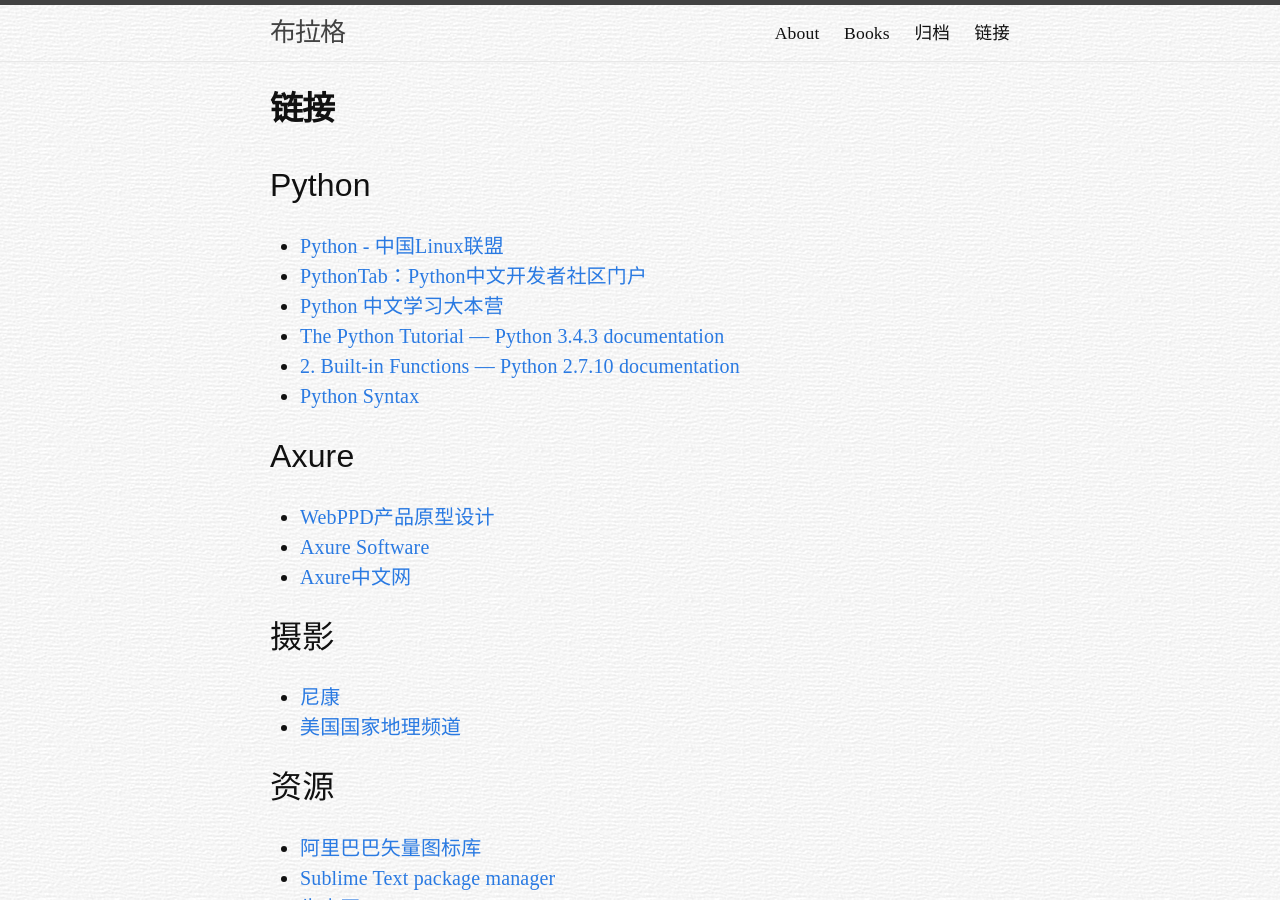
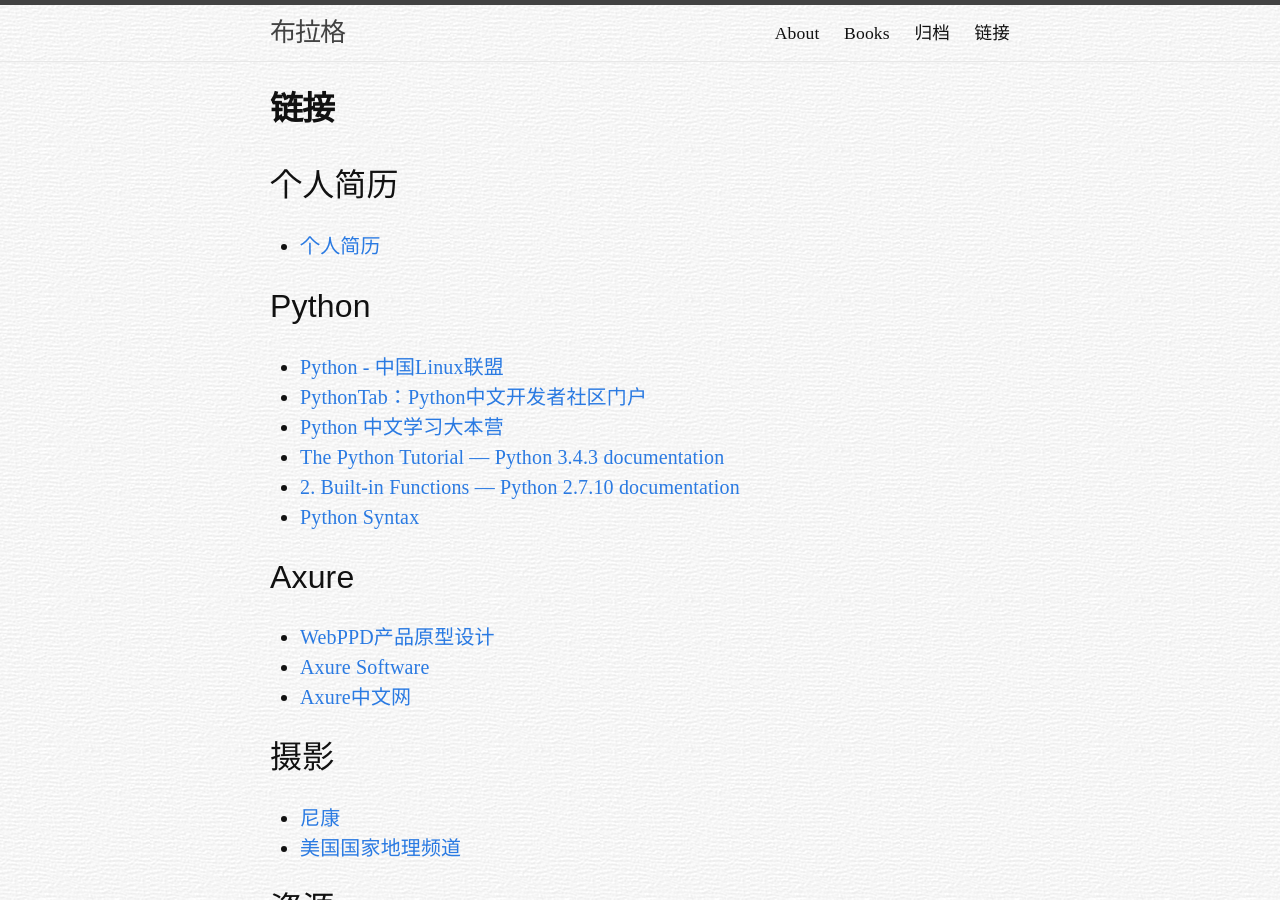
Before and after one commit to Besideme/besideme.github.io, a Jekyll site: the page built from links/index.md, in a window 1280 px wide and 900 px high. Built offline with Jekyll 4.4.1, drawn with Linux system fonts in a browser that asks for light colours; nearby versions of some CDN libraries.

Commit message:
add post

```diff
--- a/index.html
+++ b/index.html
@@ -15,7 +15,7 @@
           <a class="post-link" href="{{ post.url | prepend: site.baseurl }}">{{ post.title }}</a>
         </h1>
         <p class="abstract">
-          {{ post.content | strip_html | truncatewords:20 }}
+          {{ post.content | strip_html | truncatewords:10 }}
         </p>
         <p class="full-article"><a href="{{ post.url }}">Read more...</a></p>
       </li>
--- a/links/index.md
+++ b/links/index.md
@@ -3,6 +3,9 @@
 title: 链接
 ---
 
+## 个人简历
+
+- [个人简历](http://viewer.maka.im/k/7559ZXXT)
 
 ## Python
 
```
